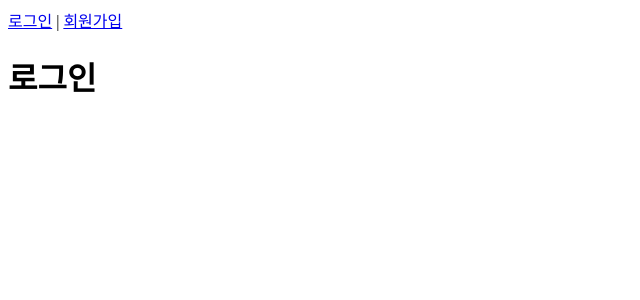
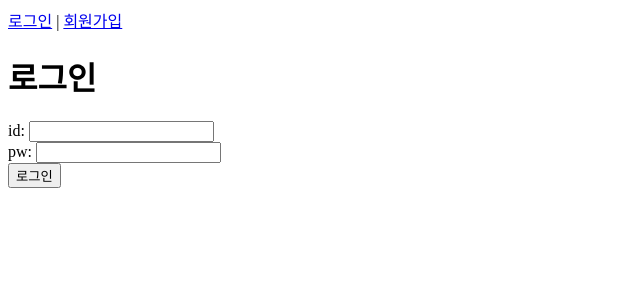
Before and after one commit to oseunghyun/Vue-til, a Vue app: page /login in a window 1280 px wide. Shown: the top 300 px of the page, without its empty margins (0-640 px from the left). Built offline with nearby package versions, Linux system fonts and the light colour scheme.

Commit message:
로그인 기능 구현

```diff
--- a/src/Views/LoginPage.vue
+++ b/src/Views/LoginPage.vue
@@ -1,9 +1,15 @@
 <template>
-  <div><h1>로그인</h1></div>
+  <div>
+    <h1>로그인</h1>
+    <login-form></login-form>
+  </div>
 </template>
 
 <script>
-export default {};
+import LoginForm from "../components/LoginForm.vue";
+export default {
+  components: { LoginForm },
+};
 </script>
 
 <style></style>
--- a/src/api/index.js
+++ b/src/api/index.js
@@ -8,4 +8,8 @@ function registerUser(userData) {
   return instance.post("signup", userData);
 }
 
-export { registerUser };
+function loginUser(userData) {
+  return instance.post("login", userData);
+}
+
+export { registerUser, loginUser };
--- /dev/null
+++ b/src/components/LoginForm.vue
@@ -0,0 +1,45 @@
+<template>
+  <form @submit.prevent="submitForm">
+    <div>
+      <label for="username">id: </label>
+      <input id="username" type="text" v-model="username" />
+    </div>
+    <div>
+      <label for="password">pw: </label>
+      <input id="password" type="text" v-model="password" />
+    </div>
+    <button type="submit">로그인</button>
+    <p>{{ logMessage }}</p>
+  </form>
+</template>
+
+<script>
+import { loginUser } from "@/api/index";
+export default {
+  data() {
+    return {
+      username: "",
+      password: "",
+      logMessage: "",
+    };
+  },
+  methods: {
+    async submitForm() {
+      const userData = {
+        username: this.username,
+        password: this.password,
+      };
+      const { data } = await loginUser(userData);
+      console.log(data);
+      this.logMessage = `${data.user.username} 님 환영합니다.`;
+      this.initForm();
+    },
+    initForm() {
+      this.username = "";
+      this.password = "";
+    },
+  },
+};
+</script>
+
+<style></style>
```
